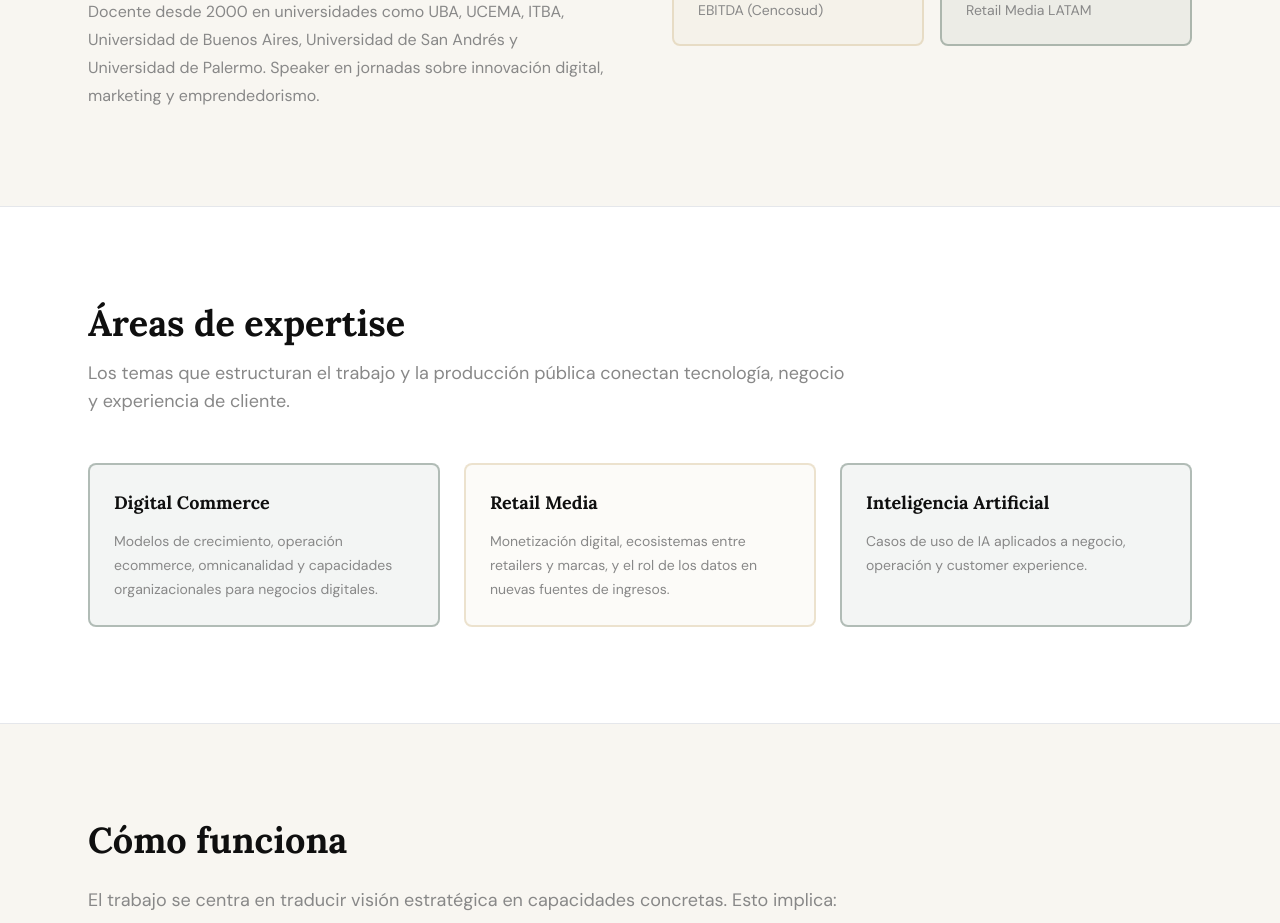
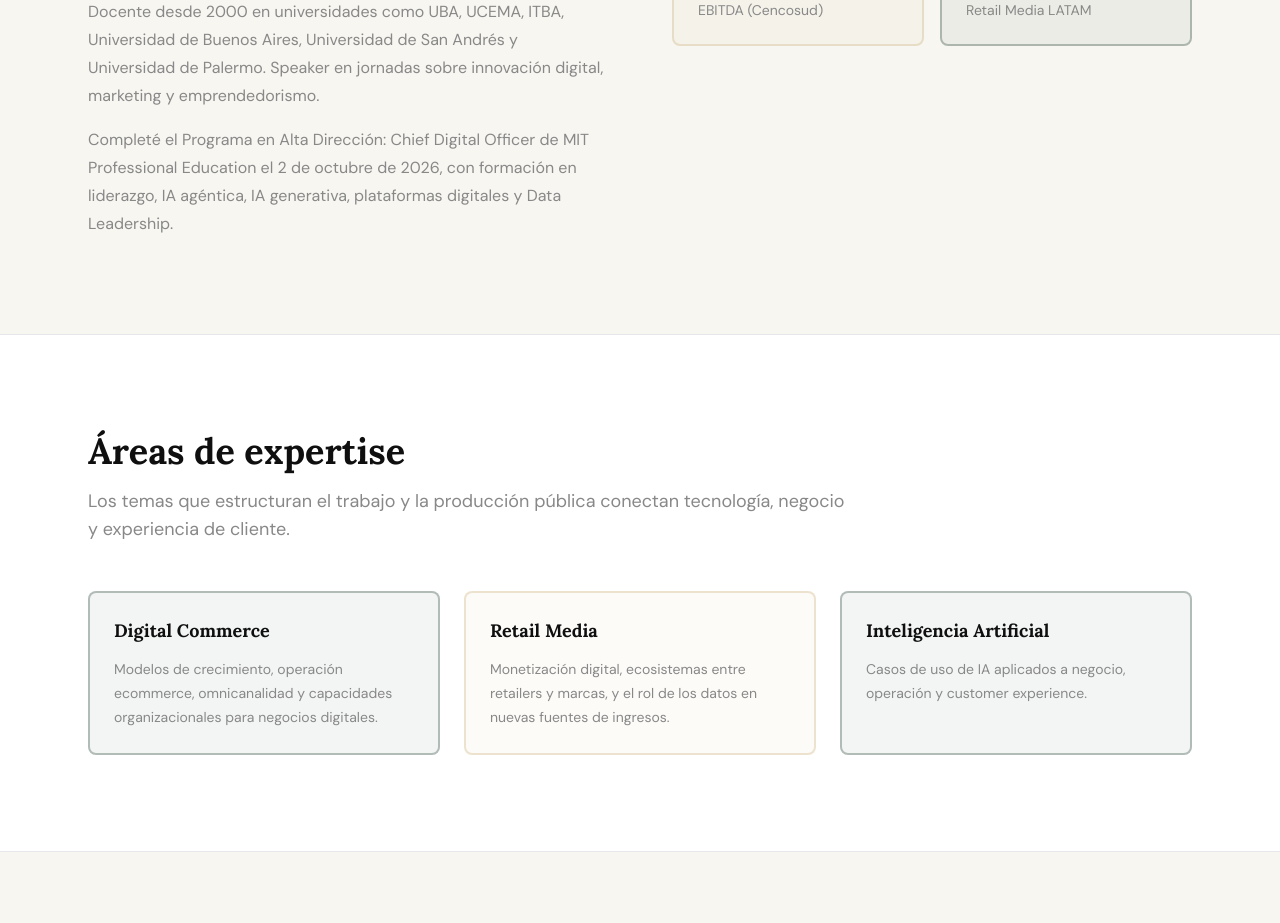
Before and after one commit to nicolas-digital/nicolas-com-ar, a Next.js app: page /about in a window 1280 px wide. Shown: the part 840-1763 px from the top of the page. Built offline with nearby package versions, Linux system fonts and the light colour scheme; no server answers.

Commit message:
Update MIT CDO completion in biography and timeline

```diff
--- a/app/about/page.tsx
+++ b/app/about/page.tsx
@@ -106,6 +106,9 @@ export default function AboutPage() {
               </p>
               <p className="mt-4 leading-7 text-muted">
                 Docente desde 2000 en universidades como UBA, UCEMA, ITBA, Universidad de Buenos Aires, Universidad de San Andrés y Universidad de Palermo. Speaker en jornadas sobre innovación digital, marketing y emprendedorismo.
+              </p>
+              <p className="mt-4 leading-7 text-muted">
+                Completé el Programa en Alta Dirección: Chief Digital Officer de MIT Professional Education el 2 de octubre de 2026, con formación en liderazgo, IA agéntica, IA generativa, plataformas digitales y Data Leadership.
               </p>
             </div>
 
--- a/app/layout.tsx
+++ b/app/layout.tsx
@@ -69,7 +69,7 @@ export default function RootLayout({
     alternateName: "Prof. Nicolás Valenzuela",
     jobTitle: "Digital Transformation Advisor | Board Member",
     description:
-      "Advisor en transformación digital, retail media e IA aplicada con +25 años de experiencia en Latinoamérica. MIT Chief Digital Officer Program 2026. Experto en digital commerce, retail strategy y operaciones digitales. +1.000 profesionales liderados. Top 5 Retail Media LATAM.",
+      "Advisor en transformación digital, retail media e IA aplicada con +25 años de experiencia en Latinoamérica. Programa en Alta Dirección: Chief Digital Officer de MIT Professional Education, completado el 2 de octubre de 2026. Experto en digital commerce, retail strategy y operaciones digitales. +1.000 profesionales liderados. Top 5 Retail Media LATAM.",
     url: "https://www.nicolas.com.ar",
     image: "https://www.nicolas.com.ar/images/nicolas-valenzuela.jpg",
     email: "nicolas@nicolas.com.ar",
--- a/components/ExperienceTimeline.tsx
+++ b/components/ExperienceTimeline.tsx
@@ -15,12 +15,12 @@ interface TimelineEvent {
 const buildTimelineEvents = (): TimelineEvent[] => {
   const events: TimelineEvent[] = [];
 
-  // Add MIT (current)
+  // Add completed MIT executive program
   events.push({
     year: "2025–2026",
-    title: "MIT Chief Digital Officer Program",
-    description: "Formación avanzada en transformación digital y liderazgo",
-    role: "Hito de estudio",
+    title: "Programa en Alta Dirección: Chief Digital Officer",
+    description: "MIT Professional Education · completado el 2 de octubre de 2026",
+    role: "Programa completado",
     highlight: false,
   });
 
```
